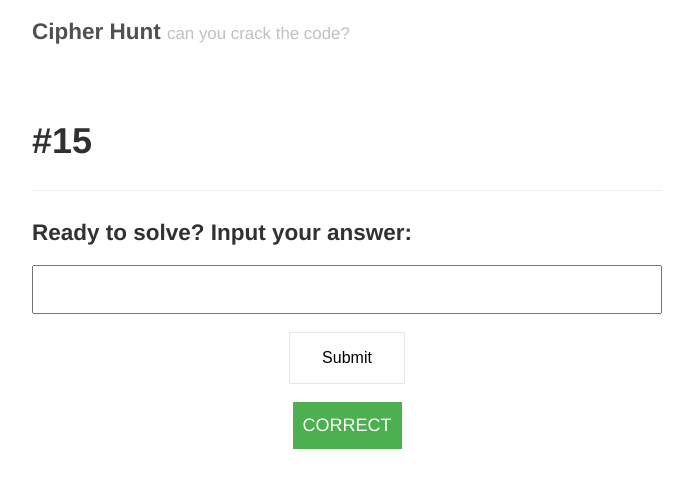
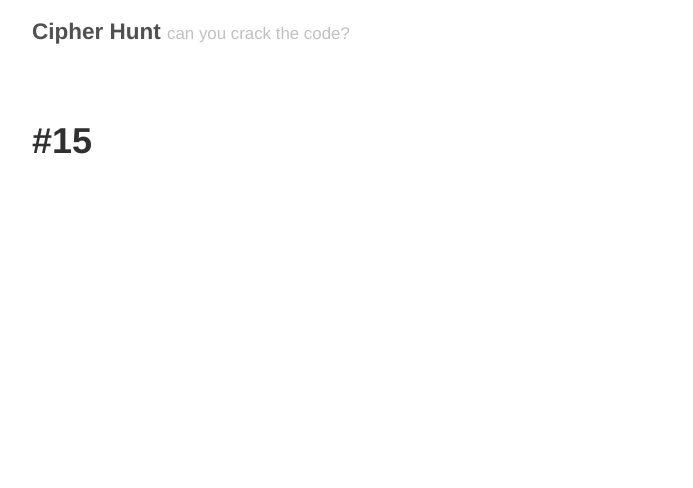
Before and after one commit to lcapkovic/crypto, a Jekyll site: the page built from _posts/2014-01-16-problem-15.md, in a window 1280 px wide. Shown: the top 488 px of the page, without its empty margins (293-986 px from the left). Built offline with Jekyll 4.4.1, drawn with Linux system fonts in a browser that asks for light colours.

Commit message:
minor adjustments at the post layout

```diff
--- a/_layouts/post.html
+++ b/_layouts/post.html
@@ -12,8 +12,9 @@ layout: default
   <!-- <time datetime="{{ page.date | date_to_xmlschema }}" class="post-date">{{ page.date | date_to_string }}</time> -->
   {{ content }}
   {% if page.problemId %}
+  {% if page.problemId != 15 %}
   <hr>
-  <h3>Ready to solve? Input your answer:</h3>
+  <h3> Cracked? Input your answer: </h3>
   <div class="answer-container">
       <input id="answer-input" class="answer-element">
       <button id="answer-submit" class="answer-element button">Submit</button>
@@ -21,7 +22,7 @@ layout: default
           CORRECT
       </div>
     </div>
-
+  {% endif %}
   {% endif %}
 </article>
 
```
